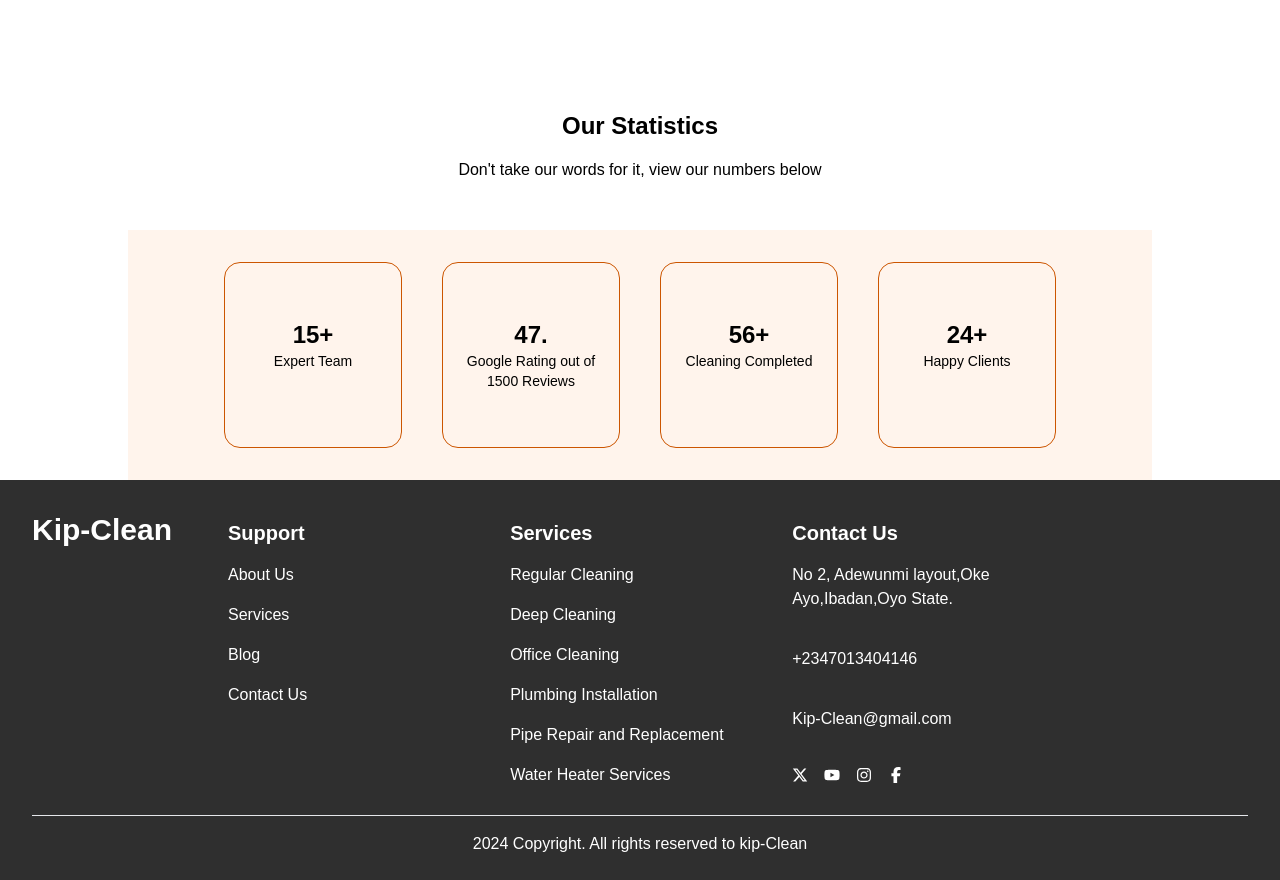
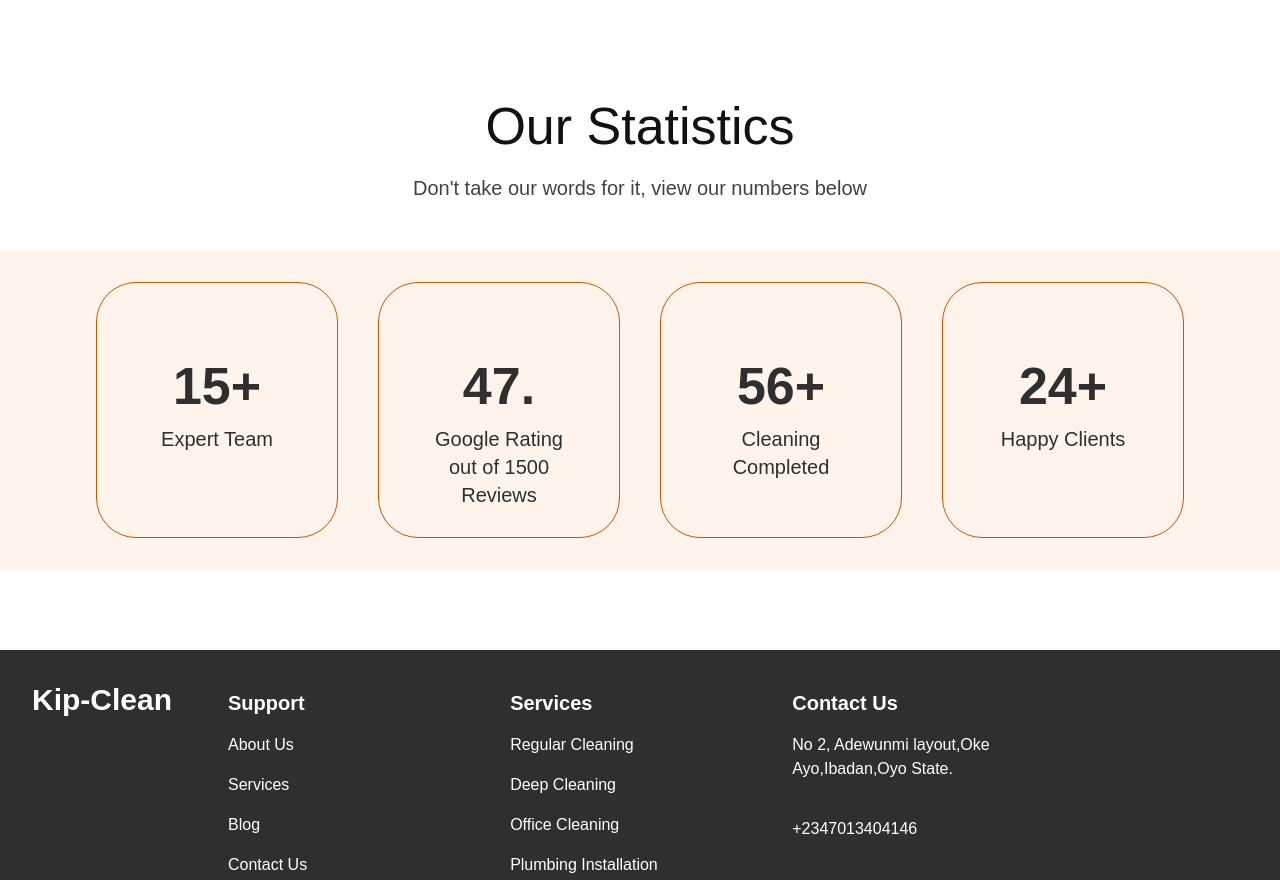
Before and after one commit to mosesfawole/kipclean-v1, a React (Vite) app: page / in a window 1280 px wide. Shown: the part 5379-6259 px from the top of the page. Built offline with nearby package versions, Linux system fonts and the light colour scheme; a web font is replaced by a local one.

Commit message:
updated statistics section

```diff
--- a/src/components/home/Statistics.jsx
+++ b/src/components/home/Statistics.jsx
@@ -11,9 +11,14 @@ const Statistics = () => {
   const [ref, inView] = useInView({ threshold: 0.1 });
 
   return (
-    <div ref={ref} className="flex flex-col items-center w-full mt-20">
-      <h1 className="text-2xl font-bold text-center">Our Statistics</h1>
-      <p className="text-center p-4">
+    <div
+      ref={ref}
+      className="flex flex-col items-center md:items-stretch w-full md:mt-20 mb:10 md:mb-20"
+    >
+      <h1 className="hidden md:block text-2xl font-medium text-[#121212] md:text-[52px] text-center">
+        Our Statistics
+      </h1>
+      <p className="hidden md:block text-center p-4 mt-4 md:text-xl text-[#424242]">
         Don't take our words for it, view our numbers below
       </p>
       <div className=" bg-inherit  md:bg-secondary mt-8 ">
@@ -39,12 +44,12 @@ const NumberCard = ({ rating, text, inView }) => {
   const suffix = rating.replace(/[0-9]/g, ""); // Extract non-numeric part
 
   return (
-    <div className="flex flex-col   items-center px-2 py-14 text-center border-[1.5px] border-[#CC5500] rounded-[40px] md:rounded-2xl  w-[202px] md:w-full  ">
-      <h2 className="text-2xl font-bold">
+    <div className="flex flex-col  items-center px-2 py-16 text-center border-[1.5px] border-[#CC5500] rounded-[40px]   w-[282px] h-[256px] md:w-full  text-[#2F2F2F]">
+      <h2 className="text-[52px]  font-bold">
         {count}
         {suffix}
       </h2>
-      <p className="text-sm font-medium text-center max-w-[10rem] text-whiteText">
+      <p className="text-xl font-medium text-center max-w-[10rem] text-whiteText">
         {text}
       </p>
     </div>
```
